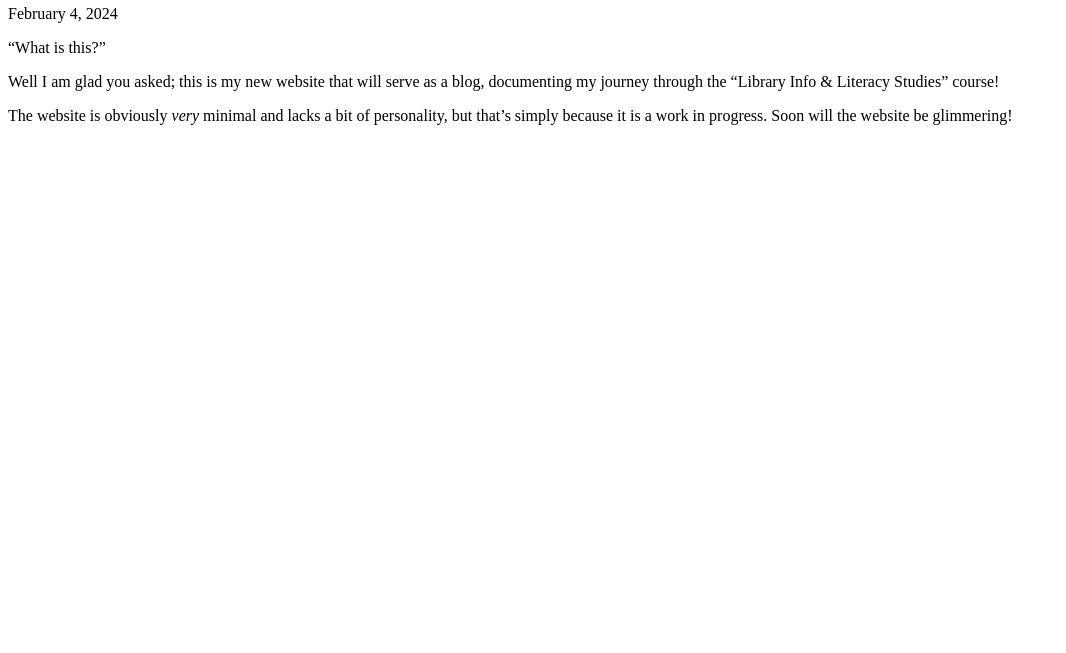
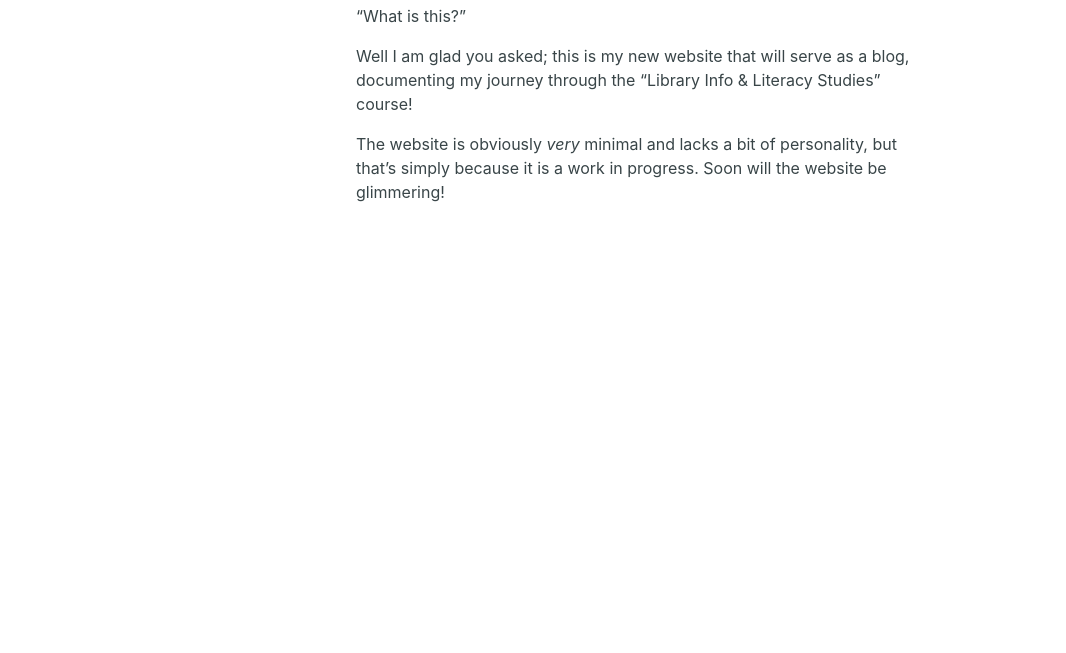
Before and after one commit to jayasdfqwerty/jayasdfqwerty.io, a plain HTML site: page about/index.html in a window 1280 px wide. Shown: the part 147-800 px from the top of the page, without its empty margins (0-1066 px from the left). Drawn offline with Linux system fonts and the light colour scheme; files that its build step writes are made by us from their sources.

Commit message:
Update index.html

```diff
--- a/about/index.html
+++ b/about/index.html
@@ -5,7 +5,7 @@
 
     <link rel="shortcut icon" href="https://jayasdfqwerty.github.io/jayasdfqwerty.io/favicon.ico">
 
-    <!-- <link rel="stylesheet" href="/jayasdfqwerty.io/css/style.min.css"> -->
+    <link rel="stylesheet" href="/jayasdfqwerty.io/css/style.css">
 
     <link rel="canonical" href="https://jayasdfqwerty.github.io/jayasdfqwerty.io/about/" />
     <title>About</title>
```
